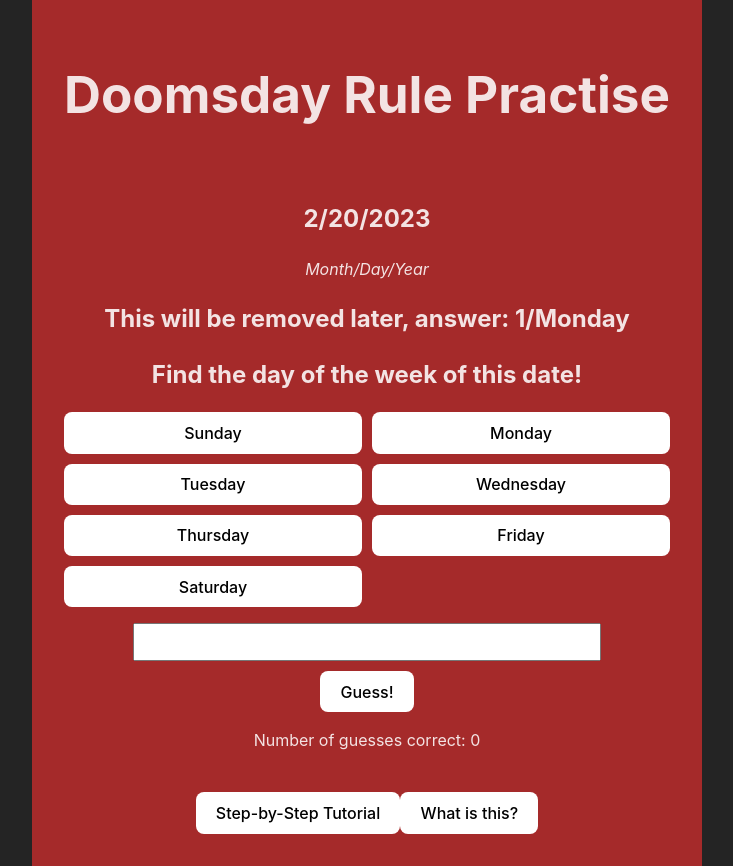
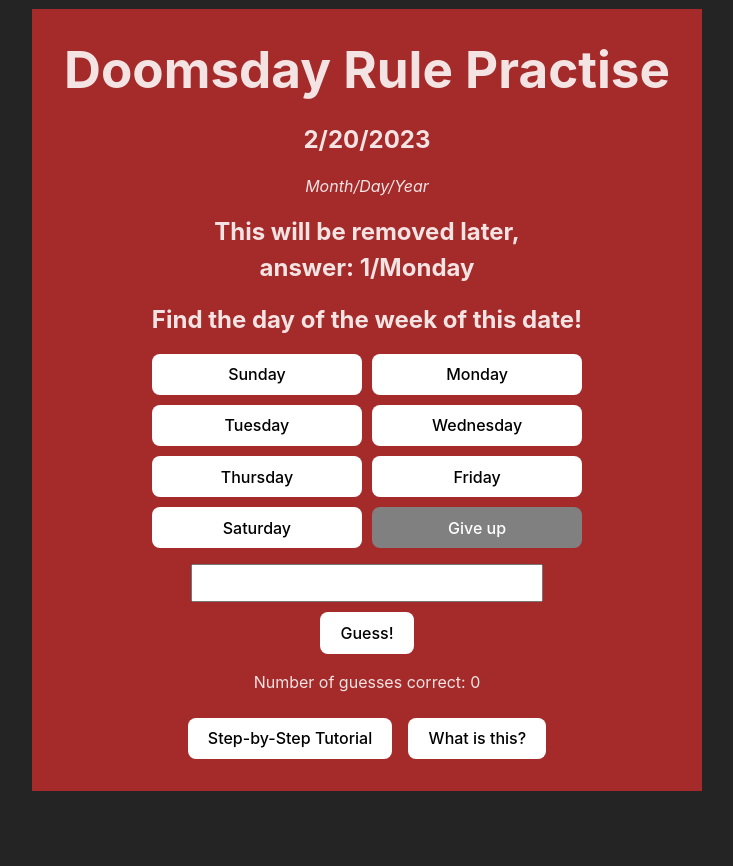
Before and after one commit to hooliganny/doomsday-rule-practise, a React (Vite) app in the folder doomsday-rule/: page / in a window 1280 px wide. Shown: the whole page, without its empty margins (273-1006 px from the left). After the commit the page ends 800 px from the top, so only its background shows below. Built offline with nearby package versions, Linux system fonts and the light colour scheme.

Commit message:
Add initial modal support and give up ability
and style improvements

```diff
--- a/doomsday-rule/src/App.css
+++ b/doomsday-rule/src/App.css
@@ -10,4 +10,5 @@
   display: flex;
   flex-direction: column;
   gap: 1.5rem;
+  align-items: center;
 }
--- a/doomsday-rule/src/App.tsx
+++ b/doomsday-rule/src/App.tsx
@@ -1,4 +1,5 @@
 import { useCallback, useEffect, useMemo, useRef, useState } from "react";
+import Modal from "./Modal";
 import "./App.css";
 
 const Days = [
@@ -9,6 +10,7 @@ const Days = [
   "Thursday",
   "Friday",
   "Saturday",
+  "Give up",
 ];
 
 const MAX_NUMBER_OF_GUESSES = 3;
@@ -28,6 +30,7 @@ function App() {
   const [wrongCount, setWrongCount] = useState(MAX_NUMBER_OF_GUESSES);
   const [answer, setAnswer] = useState(new Date());
   const keyboardInputRef = useRef<HTMLInputElement | null>(null);
+  const [isModalOpen, setIsModalOpen] = useState(false);
 
   function newDate() {
     setAnswer(randomDate(EARLIEST_DAY, LATEST_DAY));
@@ -46,7 +49,8 @@ function App() {
   useEffect(() => {
     if (
       guess !== "" &&
-      (Number(guess) === answer.getDay() || guess == Days[answer.getDay()])
+      (Number(guess) === answer.getDay() ||
+        guess.toLowerCase() == Days[answer.getDay()].toLowerCase())
     ) {
       setRightCount((rightCount) => rightCount + 1);
       setGuess("");
@@ -55,10 +59,35 @@ function App() {
         keyboardInputRef.current !== undefined &&
         keyboardInputRef.current !== null
       ) {
-        keyboardInputRef.current.value = ""; // Clear the input box
+        keyboardInputRef.current.value = "";
       }
+    } else if (guess === "Give up") {
+      setGuess("");
+      newDate();
     }
   }, [guess]);
+
+  const openModal = () => {
+    setIsModalOpen(true);
+  };
+
+  const closeModal = () => {
+    setIsModalOpen(false);
+  };
+
+  useEffect(() => {
+    const handleEscape = (e: any) => {
+      if (e.key === "Escape") {
+        closeModal();
+      }
+    };
+
+    window.addEventListener("keydown", handleEscape);
+
+    return () => {
+      window.removeEventListener("keydown", handleEscape);
+    };
+  }, []);
 
   function revealHelp() {
     alert("No implementation yet, sorry");
@@ -71,8 +100,13 @@ function App() {
           return (
             <button
               className="day-button"
+              style={
+                day === "Give up"
+                  ? { background: "gray", color: "white" }
+                  : undefined
+              }
               key={day}
-              onClick={buttonPress(day)} // Pass the day directly
+              onClick={buttonPress(day)}
             >
               {day}
             </button>
@@ -87,15 +121,13 @@ function App() {
     <div className="App">
       <h1>Doomsday Rule Practise</h1>
       <div className="card">
-        <h2>
-          {answer.toLocaleDateString()} <br />
-        </h2>
+        <h2>{answer.toLocaleDateString()}</h2>
         <p>
           <i>Month/Day/Year</i>
         </p>
         <h2>
-          This will be removed later, answer: {answer.getDay()}/
-          {Days[answer.getDay()]}
+          This will be removed later,
+          <br /> answer: {answer.getDay()}/{Days[answer.getDay()]}
         </h2>
 
         <h2>Find the day of the week of this date!</h2>
@@ -111,8 +143,9 @@ function App() {
       </div>
       <div className="extra-buttons">
         <button onClick={revealHelp}>Step-by-Step Tutorial</button>
-        <button onClick={revealHelp}>What is this?</button>
+        <button onClick={openModal}>What is this?</button>
       </div>
+      <Modal isOpen={isModalOpen} onClose={closeModal} />
     </div>
   );
 }
--- /dev/null
+++ b/doomsday-rule/src/Modal.tsx
@@ -0,0 +1,28 @@
+function Modal({ isOpen, onClose }: { isOpen: boolean; onClose: () => void }) {
+  if (!isOpen) return null;
+
+  const handleOverlayClick = (e: any) => {
+    if (e.target === e.currentTarget) {
+      onClose();
+    }
+  };
+
+  return (
+    <div className="modal-overlay" onClick={handleOverlayClick}>
+      <div className="modal">
+        <button className="close-button" onClick={onClose}>
+          X
+        </button>
+        <div className="modal-content">
+          <h2>The Doomsday Rule</h2>
+          <p>
+            The Doomsday Rule is a way of calculating what day a given date is
+            in the standard Gregorian Calendar.
+          </p>
+        </div>
+      </div>
+    </div>
+  );
+}
+
+export default Modal;
--- a/doomsday-rule/src/index.css
+++ b/doomsday-rule/src/index.css
@@ -19,6 +19,12 @@
   -webkit-font-smoothing: antialiased;
   -moz-osx-font-smoothing: grayscale;
   -webkit-text-size-adjust: 100%;
+}
+
+p,
+h1,
+h2 {
+  margin: 0;
 }
 
 a {
@@ -62,6 +68,12 @@ button:focus-visible {
   outline: 4px auto -webkit-focus-ring-color;
 }
 
+.card {
+  display: flex;
+  flex-direction: column;
+  gap: 1rem;
+}
+
 .day-button {
   /* background-color: white; */
 }
@@ -71,7 +83,7 @@ button:focus-visible {
   align-self: center;
   flex-direction: column;
   align-items: center;
-  margin: 1rem;
+  width: 100%;
   gap: 10px;
 }
 
@@ -81,3 +93,60 @@ button:focus-visible {
   text-align: center;
   font-size: large;
 }
+
+.extra-buttons {
+  display: flex;
+  gap: 1rem;
+}
+
+/* Modal Overlay */
+.modal-overlay {
+  position: fixed;
+  top: 0;
+  left: 0;
+  width: 100%;
+  height: 100%;
+  background-color: rgba(0, 0, 0, 0.5); /* Semi-transparent background */
+  display: flex;
+  justify-content: center;
+  align-items: center;
+  z-index: 1000; /* Make sure the modal is on top of everything */
+}
+
+/* Modal Container */
+.modal {
+  background-color: #fff;
+  color: black;
+  border-radius: 5px;
+  box-shadow: 0px 0px 10px rgba(0, 0, 0, 0.5);
+  padding: 20px;
+  position: relative;
+  max-width: 80%;
+  max-height: 80%;
+  overflow-y: auto;
+}
+
+/* Close Button */
+.close-button {
+  position: absolute;
+  top: 10px;
+  right: 10px;
+  background: none;
+  border: none;
+  font-size: 20px;
+  cursor: pointer;
+}
+
+/* Modal Content */
+.modal-content {
+  padding: 20px;
+}
+
+/* Center the modal on small screens */
+@media (max-width: 768px) {
+  .modal {
+    width: 90%;
+    max-width: none;
+    max-height: 90%;
+  }
+}
```
